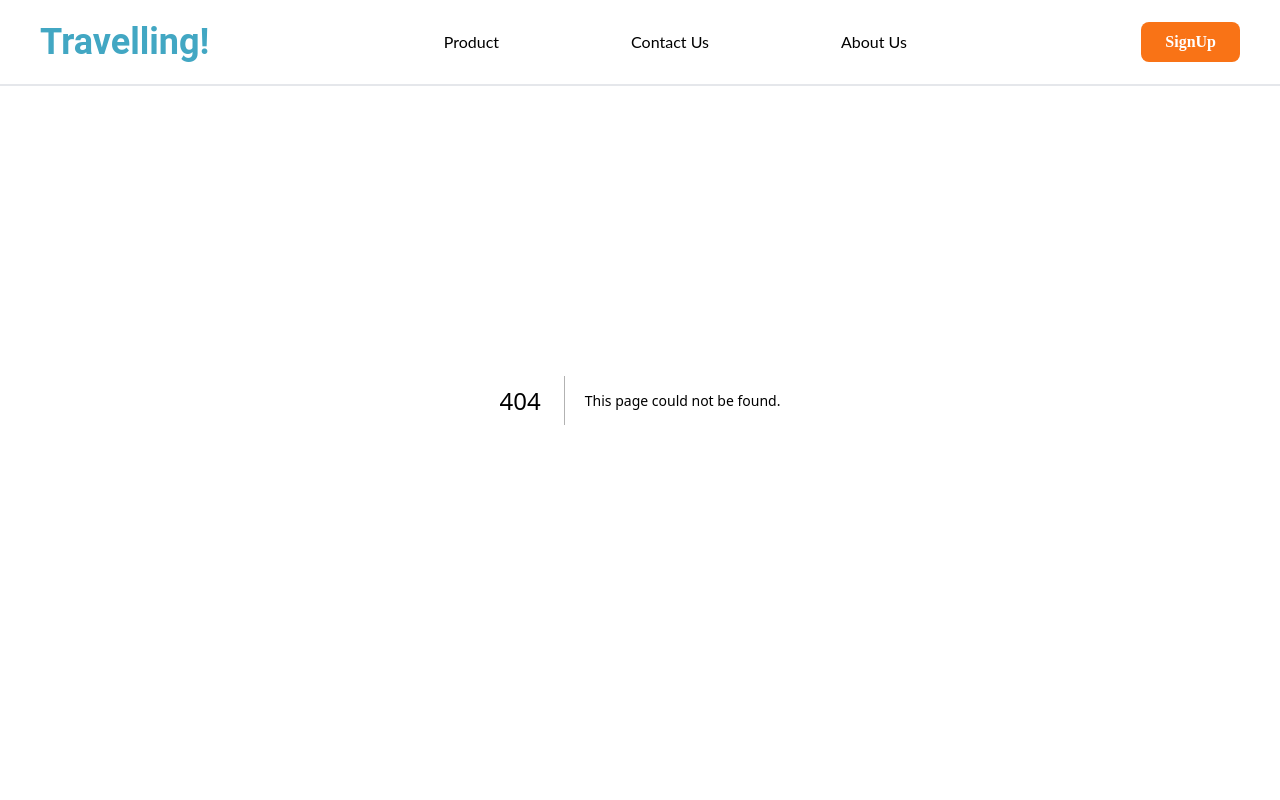
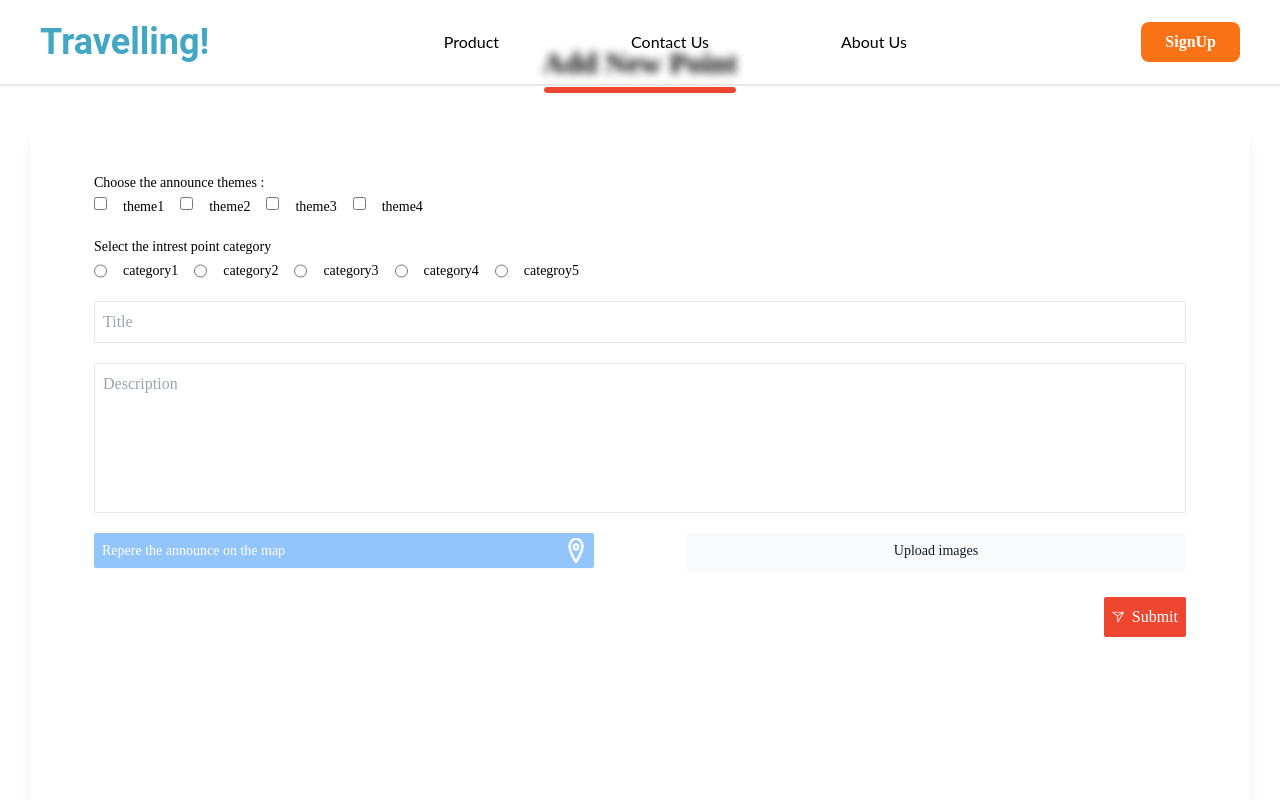
Before and after one commit to Abdelalim03/tahwissa, a Next.js app: page /addpoint in a window 1280 px wide. Before the commit this address had no page. Shown: the top 800 px of the page. Built offline with nearby package versions, Linux system fonts and the light colour scheme.

Commit message:
fixing wail's logic 2

```diff
--- a/src/components/Sections/Hero/Hero.js
+++ b/src/components/Sections/HomePage/Hero/Hero.js
@@ -1,12 +1,11 @@
 import HeroButton from '@/components/shared/HeroButton'
-import React from 'react'
 
 function Hero() {
   return (
     <main
       className="hero"
     >
-      <div className=' flex flex-col  gap-2 lg:gap-7'>
+      <div className='flex flex-col  gap-2 lg:gap-7'>
         <div className='font-bold text-3xl lg:text-5xl text-[#333333]'>
         Start your journey<br/>
         by one click, explore<br/> beautiful world!
--- a/src/components/shared/Navbar.js
+++ b/src/components/shared/Navbar.js
@@ -7,9 +7,9 @@ function Navbar() {
   return (
     <nav className={`navbar  fixed backdrop-blur-sm z-50 h-fit flex-col lg:flex-row border-b-2 `}>
         <div className={`flex lg:block w-full lg:w-auto justify-between  items-center ${visible && "mb-10" }  lg:mb-0`}>
-          <div className='logo '>
+          <Link href="/" className='logo '>
               Travelling!
-          </div>
+          </Link>
           <button className="space-y-2 w-8 lg:hidden" onClick={toggleVisible}>
             <div className="w-full h-1 rounded-full bg-orange-500" />
             <div className="w-full h-1 rounded-full bg-orange-500" />
--- a/src/components/shared/AddPointForm.js
+++ b/src/pages/addpoint.js
@@ -1,5 +1,5 @@
-import React, { useState } from 'react'
-import Title from './Title';
+import Title from '@/components/shared/Title';
+import  { useState } from 'react'
 
 const MAX_COUNT = 6;
 
@@ -89,7 +89,7 @@ function AddPointForm(props) {
     <div className='example w-screen h-[1000px] overflow-auto flex flex-col gap-10'>
         <div className=' mt-10 mx-auto flex flex-col gap-2'>
 
-          <Title first={'Add New Point'} ></Title>
+          <Title first={'Add New Point'} />
 
         </div>
         <form onSubmit={handleSubmit} className='w-[390px] md:w-[850px] lg:w-[1220px] h-[1120px] md:h-[800px] shadow-lg mx-auto py-6 md:py-8 lg:py-10 px-7 md:px-14 lg:px-16 flex flex-col gap-5'>
--- a/src/pages/index.js
+++ b/src/pages/index.js
@@ -1,16 +1,15 @@
 import { Inter } from 'next/font/google'
-import Hero from '@/components/Sections/Hero/Hero'
-import Destinations from '@/components/Sections/Destinations/Destinations'
-import ChooseUs from '@/components/Sections/ChooseUs/ChooseUs'
+import Hero from '@/components/Sections/HomePage/Hero/Hero'
+import Destinations from '@/components/Sections/HomePage/Destinations/Destinations'
+import PlanVacation from '@/components/Sections/HomePage/PlanVacation/PlanVacation'
+import ChooseUs from '@/components/Sections/HomePage/ChooseUs/ChooseUs'
 import Footer from '@/components/shared/Footer'
-import PlanVacation from '@/components/Sections/PlanVacation/PlanVacation'
-import AnnonceFormPage from '@/components/shared/AddPointForm'
-import AddPointForm from '@/components/shared/AddPointForm'
+
 
 const inter = Inter({ subsets: ['latin'] })
 
 export default function Home() {
-  /*return (
+  return (
     <>
     <Hero />
     <Destinations />
@@ -18,10 +17,7 @@ export default function Home() {
     <ChooseUs />
     <Footer />
     </>
-  )*/
-  return(
-    <>
-    <AddPointForm/>
-    </>
   )
+
+
 }
```
Also changed, not shown: src/components/Sections/HomePage/ChooseUs/ChooseUs.js (renamed from src/components/Sections/ChooseUs/ChooseUs.js), src/components/Sections/HomePage/Destinations/Destinations.js (renamed from src/components/Sections/Destinations/Destinations.js), src/components/Sections/HomePage/FindTrip/FindTrip.js (renamed from src/components/Sections/FindTrip/FindTrip.js), src/components/Sections/HomePage/PlanVacation/PlanVacation.js (renamed from src/components/Sections/PlanVacation/PlanVacation.js).
